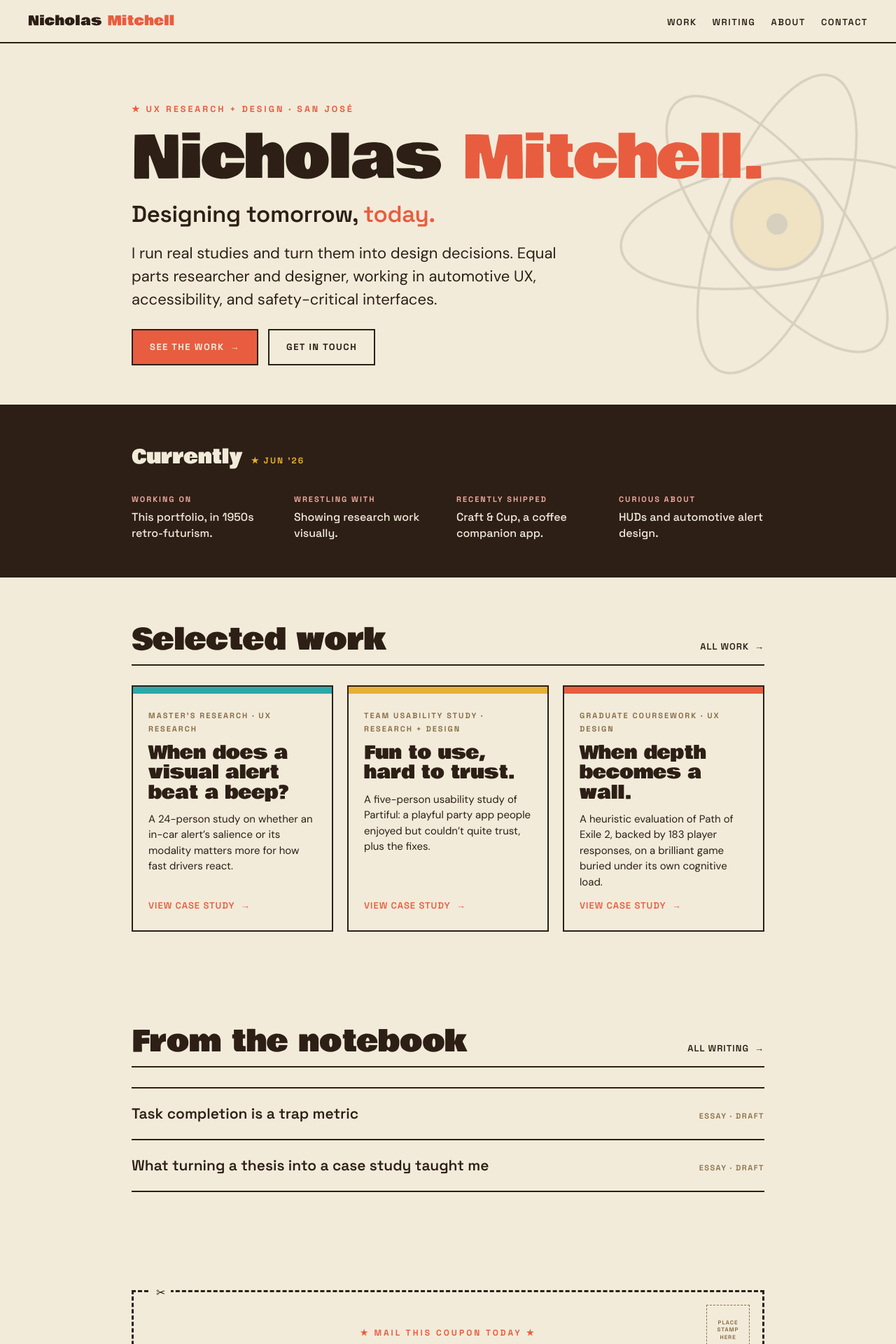
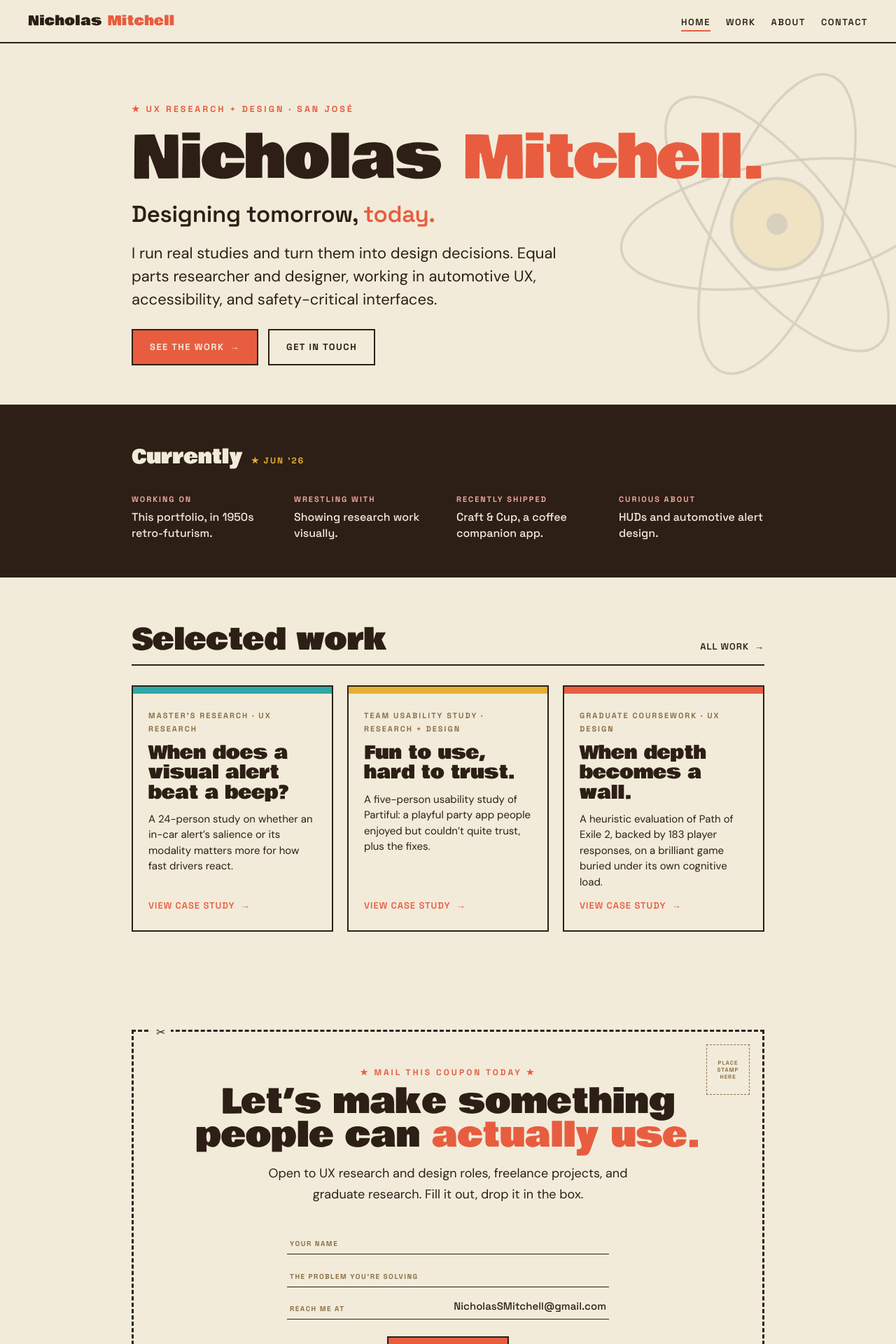
Before and after one commit to FisterMantastic97/LivePortfolio, a Next.js app: page / in a window 1280 px wide. Shown: the top 1920 px of the page at 70% size. Built offline with nearby package versions, Linux system fonts and the light colour scheme.

Commit message:
Add Home to nav, remove Writing

```diff
--- a/app/page.tsx
+++ b/app/page.tsx
@@ -11,15 +11,10 @@ const CURRENTLY: [string, string][] = [
   ['Curious about', 'HUDs and automotive alert design.'],
 ]
 
-const WRITING = [
-  { title: 'Task completion is a trap metric', meta: 'Essay · draft' },
-  { title: 'What turning a thesis into a case study taught me', meta: 'Essay · draft' },
-]
-
 export default function Home() {
   return (
     <>
-      <Header />
+      <Header active="home" />
       <main id="main">
         <section className="hero">
           <Sputnik />
@@ -61,23 +56,6 @@ export default function Home() {
           </div>
         </section>
 
-        <section className="home-section">
-          <div className="container">
-            <div className="section-head">
-              <h2 className="sh">From the notebook</h2>
-              <Link className="more" href="/writing">All writing <span className="arw">→</span></Link>
-            </div>
-            <div className="wlist">
-              {WRITING.map((w) => (
-                <Link className="wrow" href="/writing" key={w.title}>
-                  <h3>{w.title}</h3>
-                  <span className="meta-tag">{w.meta}</span>
-                </Link>
-              ))}
-            </div>
-          </div>
-        </section>
-
         <section className="contact">
           <div className="container">
             <div className="coupon">
--- a/app/writing/page.tsx
+++ /dev/null
@@ -1,21 +0,0 @@
-import Header from '@/components/Header'
-import Footer from '@/components/Footer'
-
-export default function WritingPage() {
-  return (
-    <>
-      <Header active="writing" />
-      <main id="main" className="page">
-        <p className="eyebrow">★ The notebook</p>
-        <h1 className="sh" style={{ fontSize: 'clamp(40px,7vw,72px)', margin: '0 0 18px' }}>
-          Soon, <span className="tang">soon.</span>
-        </h1>
-        <p className="work-intro">
-          Essays, research notes, and half-formed thoughts will live here, written like a
-          designer&rsquo;s notebook and a researcher&rsquo;s field log. First pieces are in progress.
-        </p>
-      </main>
-      <Footer />
-    </>
-  )
-}
--- a/components/Header.tsx
+++ b/components/Header.tsx
@@ -1,6 +1,6 @@
 import Link from 'next/link'
 
-type Nav = 'work' | 'writing' | 'about' | null
+type Nav = 'home' | 'work' | 'about' | null
 
 export default function Header({ active = null }: { active?: Nav }) {
   return (
@@ -9,8 +9,8 @@ export default function Header({ active = null }: { active?: Nav }) {
         Nicholas <span>Mitchell</span>
       </Link>
       <nav className="nav" aria-label="Primary">
+        <Link href="/" className={active === 'home' ? 'active' : undefined}>Home</Link>
         <Link href="/work" className={active === 'work' ? 'active' : undefined}>Work</Link>
-        <Link href="/writing" className={active === 'writing' ? 'active' : undefined}>Writing</Link>
         <Link href="/about" className={active === 'about' ? 'active' : undefined}>About</Link>
         <a href="mailto:NicholasSMitchell@gmail.com">Contact</a>
       </nav>
```
